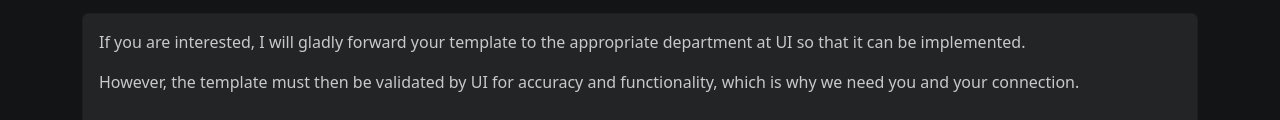
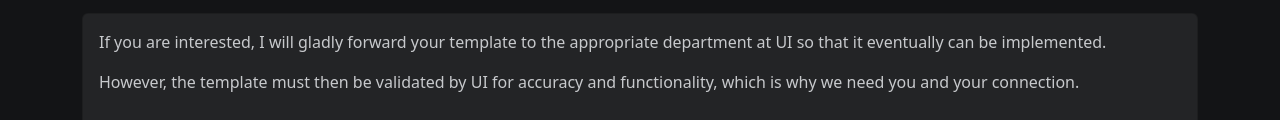
Before and after one commit to Gamer08YT/UniFi-Talk-Repo, a plain HTML site: page www/index.html in a window 1280 px wide. Both pictures are taken after a click on the button "Will the template added into UniFi-Talk?". Shown: the part 319-439 px from the top of the page. Drawn offline with nearby package versions, Linux system fonts and the light colour scheme; no server answers.

Commit message:
Refine phrasing in index.html for release process clarity

```diff
--- a/www/index.html
+++ b/www/index.html
@@ -79,7 +79,7 @@
             <div class="collapse" id="release">
                 <div class="card card-body">
                     <p>If you are interested, I will gladly forward your template to the appropriate department at UI so
-                        that it can be implemented.</p>
+                        that it eventually can be implemented.</p>
                     <p>However, the template must then be validated by UI for accuracy and functionality, which is why
                         we
                         need you and your connection.</p>
```
